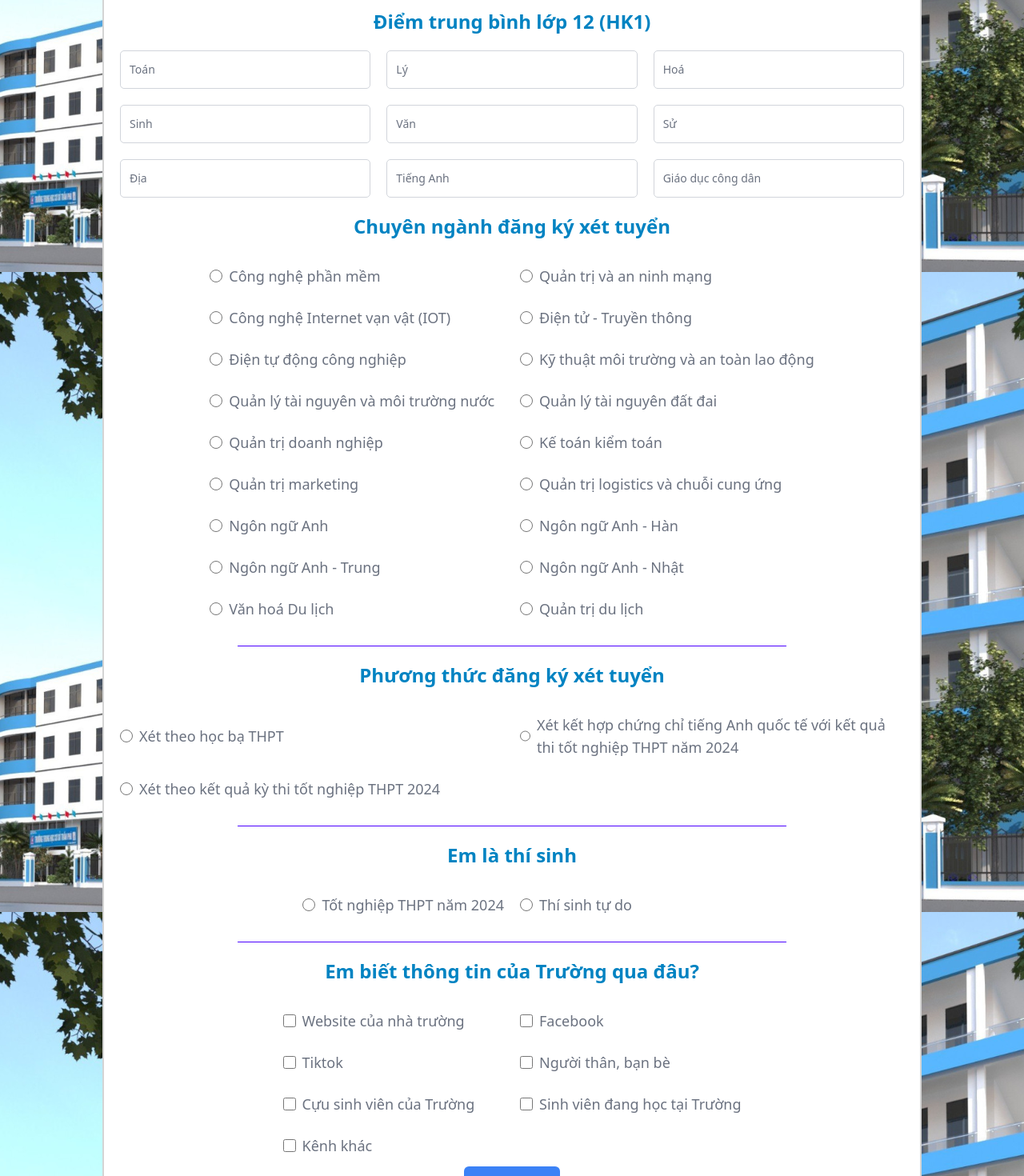
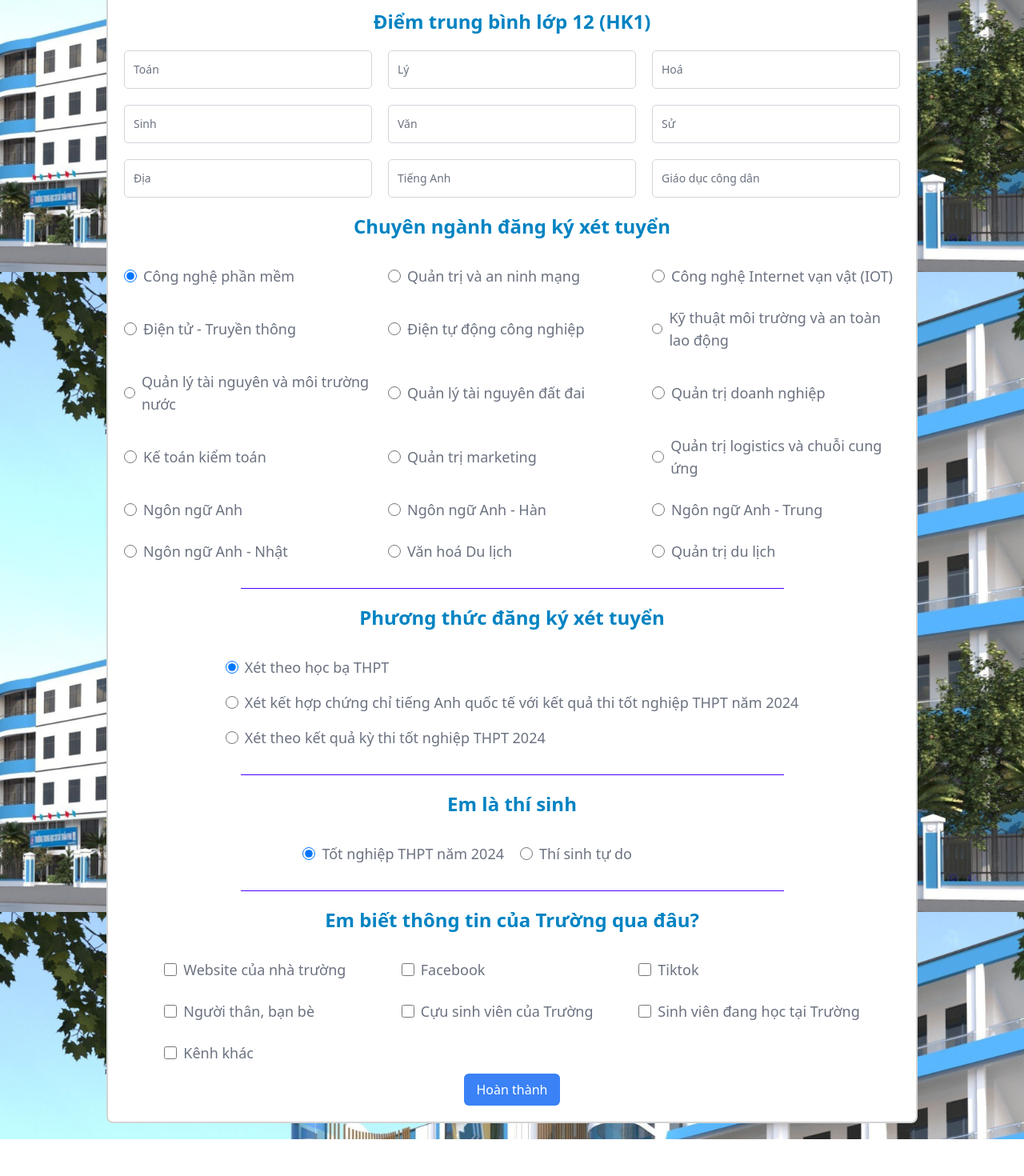
Before and after one commit to ngoc99hp/xeploaithpt, a React (Vite) app: page / in a window 1280 px wide. Shown: the part 460-1930 px from the top of the page at 80% size. After the commit the page ends 1884 px from the top, so only its background shows below. Built offline with nearby package versions, Linux system fonts and the light colour scheme.

Commit message:
new update

```diff
--- a/src/App.jsx
+++ b/src/App.jsx
@@ -1,4 +1,4 @@
-import { useState} from 'react'
+import { useState } from 'react'
 import Logo from './assets/xanhknen.png'
 // import BackgroundImage from './assets/anhnen.png'
 import BackgroundImage2 from './assets/bg2.jpg'
@@ -63,8 +63,57 @@ function App() {
     }
 
   ]
+  const dataWhereInfoSchool = [
+    {
+      name: 'Website của nhà trường'
+    },
+    {
+      name: 'Facebook'
+    },
+    {
+      name: 'Tiktok'
+    },
+    {
+      name: 'Người thân, bạn bè'
+    },
+    {
+      name: 'Cựu sinh viên của Trường'
+    },
+    {
+      name: 'Sinh viên đang học tại Trường'
+    },
+    {
+      name: 'Kênh khác'
+    }
+
+  ]
+  const dataAdmissionMethod = [
+    {
+      name: 'Xét theo học bạ THPT'
+    },
+    {
+      name: 'Xét kết hợp chứng chỉ tiếng Anh quốc tế với kết quả thi tốt nghiệp THPT năm 2024'
+    },
+    {
+      name: 'Xét theo kết quả kỳ thi tốt nghiệp THPT 2024'
+    }
+  ]
+
+  const dataCategory = [
+    {
+      name: 'Tốt nghiệp THPT năm 2024'
+    },
+    {
+      name: 'Thí sinh tự do'
+    }
+  ]
   //const backgroundImageUrl = `url(${BackgroundImage})`
   const backgroundImageUrl = `url(${BackgroundImage2})`
+  const [majorsRadio, setMajorsRadio] = useState(0)
+  const [admissionMethodRadio, setAdmissionMethodRadio] = useState(0)
+  const [categoryRadio, setCategoryRadio] = useState(0)
+  const [whereInfoSchoolCheckbox, setWhereInfoSchoolCheckbox] = useState([])
+
   const [isModalOpen, setIsModalOpen] = useState(false)
   const [province, setProvince] = useState()
   const [infor, setInfor] = useState({
@@ -85,7 +134,41 @@ function App() {
     ta12: "",
     gdcd12: ""
   })
-  console.log('12132')
+
+  const handleCheckBox = (name) => {
+    setWhereInfoSchoolCheckbox(prev => {
+      const isChecked = whereInfoSchoolCheckbox.includes(name)
+      if (isChecked) {
+        return whereInfoSchoolCheckbox.filter(i => i !== name)
+      } else {
+        return [...prev, name]
+      }
+    })
+  }
+
+  const handleSubmit = (e) => {
+    e.preventDefault()
+    const newData = {
+      email: infor.email,
+      name: infor.name,
+      phoneNumber: infor.phoneNumber,
+      school: infor.school,
+      toan12: infor.toan12,
+      ly12: infor.ly12,
+      hoa12: infor.hoa12,
+      sinh12: infor.sinh12,
+      van12: infor.van12,
+      su12: infor.su12,
+      dia12: infor.dia12,
+      ta12: infor.ta12,
+      gdcd12: infor.gdcd12,
+      majors: majorsRadio,
+      admissionMethod: admissionMethodRadio,
+      category: categoryRadio,
+      whereInfoSchool: whereInfoSchoolCheckbox
+    }
+    console.log(newData)
+  }
 
   return (
     <>
@@ -101,7 +184,8 @@ function App() {
         <h1 className="text-xl sm:text-2xl md:text-3xl lg:text-4xl text-center font-bold text-primary mb-[40px]">
           XẾP HẠNG HỌC SINH THPT 2024
         </h1>
-        <div className="w-[95%] sm:w-[90%] md:w-[85%] lg:w-[70%] xl:w-[80%] flex flex-col items-center border-solid border-2 border-neutral-300 rounded-lg mx-[5px] p-[10px] md:p-[20px] bg-white bg-opacity-90">
+        <form onSubmit={handleSubmit} className='w-[95%] sm:w-[90%] md:w-[85%] lg:w-[70%] xl:w-[80%]'>
+          <div className="flex flex-col items-center border-solid border-2 border-neutral-300 rounded-lg mx-[5px] p-[10px] md:p-[20px] bg-white bg-opacity-90">
             {/* Thông tin cá nhân */}
             <div className='w-full flex flex-col items-center'>
               <h3 className="text-2xl font-semibold py-[20px] text-primary">
@@ -109,9 +193,11 @@ function App() {
               </h3>
               <div className="w-full grid grid-cols-3 gap-[20px]">
                 <TextInput
+                  require
                   label={"Họ và tên"}
+                  id={"Họ và tên"}
                   value={infor.name}
-                onChange ={(e) => setInfor({ ...infor, name: e.target.value})}
+                  onChange ={(e) => setInfor({ ...infor, name: e.target.value })}
                 />
                 <Select
                   placeholder="Tỉnh / Thành phố"
@@ -120,7 +206,7 @@ function App() {
                     control: () => "!rounded-[5px]",
                     input: () => "!pr-2.5 !pb-2.5 !pt-4 !m-0",
                     valueContainer: () => "!p-[0_8px]",
-                  menu: () => "!z-[11]",
+                    menu: () => "!z-[11]"
                   }}
                   // options={provinces.result.map((item) => ({
                   //   value: item.code,
@@ -130,19 +216,25 @@ function App() {
                   onChange={setProvince}
                 />
                 <TextInput
+                  require
                   label={"Email"}
+                  id={"Email"}
                   value={infor.email}
-                onChange={(e) => setInfor({...infor, email: e.target.value})}
+                  onChange={(e) => setInfor({ ...infor, email: e.target.value })}
                 />
                 <TextInput
+                  require
                   label={"Số điện thoại"}
+                  id={"Số điện thoại"}
                   value={infor.phoneNumber}
-                onChange={(e) => setInfor({...infor, phoneNumber: e.target.value})}
+                  onChange={(e) => setInfor({ ...infor, phoneNumber: e.target.value })}
                 />
                 <TextInput
+                  require
                   label={"Trường THPT"}
+                  id={"Trường THPT"}
                   value={infor.school}
-                onChange={(e) => setInfor({...infor, school: e.target.value})}
+                  onChange={(e) => setInfor({ ...infor, school: e.target.value })}
                 />
 
               </div>
@@ -155,67 +247,101 @@ function App() {
               {/* Điểm trung bình học kì 1 lớp 12 */}
               <div className="w-full grid sm:grid-cols-2 md:grid-cols-3 gap-[20px]">
                 <TextInput
+                  type={'number'}
                   label={"Toán"}
                   value={infor.toan12}
-                onChange={(e) => setInfor({...infor, toan12: e.target.value})}
+                  onChange={(e) => setInfor({ ...infor, toan12: e.target.value })}
                   id={"add_toan12"}
-                // className={"w-[70%]"}
+                  min={'0'}
+                  max={'10'}
+                  require
+
                 />
                 <TextInput
+                  type={'number'}
                   label={"Lý"}
                   value={infor.ly12}
-                onChange={(e) => setInfor({...infor, ly12: e.target.value})}
+                  onChange={(e) => setInfor({ ...infor, ly12: e.target.value })}
                   id={"add_ly12"}
-                // className={"w-[70%]"}
+                  min={'0'}
+                  max={'10'}
+                  require
+
                 />
                 <TextInput
+                  type={'number'}
                   label={"Hoá"}
                   value={infor.hoa12}
-                onChange={(e) => setInfor({...infor, hoa12: e.target.value})}
+                  onChange={(e) => setInfor({ ...infor, hoa12: e.target.value })}
                   id={"add_hoa12"}
-                // className={"w-[70%]"}
+                  min={'0'}
+                  max={'10'}
+                  require
+
                 />
                 <TextInput
+                  type={'number'}
                   label={"Sinh"}
                   value={infor.sinh12}
-                onChange={(e) => setInfor({...infor, sinh12: e.target.value})}
+                  onChange={(e) => setInfor({ ...infor, sinh12: e.target.value })}
                   id={"add_sinh12"}
-                // className={"w-[70%]"}
+                  min={'0'}
+                  max={'10'}
+                  require
+
                 />
                 <TextInput
                   label={"Văn"}
                   value={infor.van12}
-                onChange={(e) => setInfor({...infor, van12: e.target.value})}
+                  onChange={(e) => setInfor({ ...infor, van12: e.target.value })}
                   id={"add_van12"}
-                // className={"w-[70%]"}
+                  min={'0'}
+                  max={'10'}
+                  require
+
                 />
                 <TextInput
+                  type={'number'}
                   label={"Sử"}
                   value={infor.su12}
-                onChange={(e) => setInfor({...infor, su12: e.target.value})}
+                  onChange={(e) => setInfor({ ...infor, su12: e.target.value })}
                   id={"add_su12"}
-                // className={"w-[70%]"}
+                  min={'0'}
+                  max={'10'}
+                  require
+
                 />
                 <TextInput
+                  type={'number'}
                   label={"Địa"}
                   value={infor.dia12}
-                onChange={(e) => setInfor({...infor, dia12: e.target.value})}
+                  onChange={(e) => setInfor({ ...infor, dia12: e.target.value })}
                   id={"add_dia12"}
-                // className={"w-[70%]"}
+                  min={'0'}
+                  max={'10'}
+                  require
+
                 />
                 <TextInput
+                  type={'number'}
                   label={"Tiếng Anh"}
                   value={infor.ta12}
-                onChange={(e) => setInfor({...infor, ta12: e.target.value})}
+                  onChange={(e) => setInfor({ ...infor, ta12: e.target.value })}
                   id={"add_ta12"}
-                // className={"w-[70%]"}
+                  min={'0'}
+                  max={'10'}
+                  require
+
                 />
                 <TextInput
+                  type={'number'}
                   label={"Giáo dục công dân"}
                   value={infor.gdcd12}
-                onChange={(e) => setInfor({...infor, gdcd12: e.target.value})}
+                  onChange={(e) => setInfor({ ...infor, gdcd12: e.target.value })}
                   id={"add_gdcd12"}
-                // className={"w-[70%]"}
+                  min={'0'}
+                  max={'10'}
+                  require
                 />
               </div>
             </div>
@@ -224,10 +350,17 @@ function App() {
               <h3 className="text-2xl font-semibold py-[20px] text-center text-primary">
                 Chuyên ngành đăng ký xét tuyển
               </h3>
-            <div className='grid grid-cols-2 gap-x-5 text-gray-500'>
+              <div className='grid grid-cols-3 gap-x-5 text-gray-500'>
                 {dataMajors.map((i, ind) => (
-                <div key={ind} className='flex items-center gap-2 py-1 my-2 cursor-pointer'>
-                  <input className='w-4 h-4' type="radio" name={i.name} id={ind} />
+                  <div key={ind} className='flex items-center gap-2 py-1 my-2 cursor-pointer hover:text-primary duration-200'>
+                    <input
+                      className='w-4 h-4'
+                      type="radio"
+                      name={i.name}
+                      checked={majorsRadio === ind}
+                      id={ind}
+                      onChange={() => setMajorsRadio(ind)}
+                    />
                     <label className='text-lg font-medium cursor-pointer' htmlFor={ind}>{i.name}</label>
                   </div>
                 ))}
@@ -239,19 +372,16 @@ function App() {
               <h3 className="text-2xl font-semibold py-[20px] text-center text-primary">
                 Phương thức đăng ký xét tuyển
               </h3>
-            <div className='grid grid-cols-2 gap-x-5 text-gray-500'>
-              <div className='flex items-center gap-2 py-1 my-2 cursor-pointer'>
-                <input className='w-4 h-4' type="radio" name='Xét theo học bạ THPT' id='Xét theo học bạ THPT' />
-                <label className='text-lg font-medium cursor-pointer' htmlFor='Xét theo học bạ THPT'>Xét theo học bạ THPT</label>
+              <div className='text-gray-500'>
+                {dataAdmissionMethod.map((i, ind) => (
+                  <div key={ind} className='flex items-center gap-2 py-1 my-2 cursor-pointer hover:text-primary duration-200'>
+                    <input className='w-4 h-4' type="radio" name={i.name} id={i.name}
+                      checked={ind === admissionMethodRadio}
+                      onChange={() => setAdmissionMethodRadio(ind)}
+                    />
+                    <label className='text-lg font-medium cursor-pointer' htmlFor={i.name}>{i.name}</label>
                   </div>
-              <div className='flex items-center gap-2 py-1 my-2 cursor-pointer'>
-                <input className='w-4 h-4' type="radio" name='Xét kết hợp chứng chỉ tiếng Anh quốc tế với kết quả thi tốt nghiệp THPT năm 2024' id='Xét kết hợp chứng chỉ tiếng Anh quốc tế với kết quả thi tốt nghiệp THPT năm 2024' />
-                <label className='text-lg font-medium cursor-pointer' htmlFor='Xét kết hợp chứng chỉ tiếng Anh quốc tế với kết quả thi tốt nghiệp THPT năm 2024'>Xét kết hợp chứng chỉ tiếng Anh quốc tế với kết quả thi tốt nghiệp THPT năm 2024</label>
-              </div>
-              <div className='flex items-center gap-2 py-1 my-2 cursor-pointer'>
-                <input className='w-4 h-4' type="radio" name='Xét theo kết quả kỳ thi tốt nghiệp THPT 2024' id='Xét theo kết quả kỳ thi tốt nghiệp THPT 2024' />
-                <label className='text-lg font-medium cursor-pointer' htmlFor='Xét theo kết quả kỳ thi tốt nghiệp THPT 2024'>Xét theo kết quả kỳ thi tốt nghiệp THPT 2024</label>
-              </div>
+                ))}
               </div>
               <span className='block w-[70%] h-[1px] bg-primary mx-auto mt-5'></span>
             </div>
@@ -261,14 +391,15 @@ function App() {
                 Em là thí sinh
               </h3>
               <div className='grid grid-cols-2 gap-x-5 text-gray-500'>
-              <div className='flex items-center gap-2 py-1 my-2 cursor-pointer'>
-                <input className='w-4 h-4' type="radio" name='Tốt nghiệp THPT năm 2024' id='Tốt nghiệp THPT năm 2024' />
-                <label className='text-lg font-medium cursor-pointer' htmlFor='Tốt nghiệp THPT năm 2024'>Tốt nghiệp THPT năm 2024</label>
+                {dataCategory.map((i, ind) => (
+                  <div key={ind} className='flex items-center gap-2 py-1 my-2 cursor-pointer hover:text-primary duration-200'>
+                    <input className='w-4 h-4' type="radio" name={i.name} id={i.name}
+                      checked={ind === categoryRadio}
+                      onChange={() => setCategoryRadio(ind)}
+                    />
+                    <label className='text-lg font-medium cursor-pointer' htmlFor={i.name}>{i.name}</label>
                   </div>
-              <div className='flex items-center gap-2 py-1 my-2 cursor-pointer'>
-                <input className='w-4 h-4' type="radio" name='Thí sinh tự do' id='Thí sinh tự do' />
-                <label className='text-lg font-medium cursor-pointer' htmlFor='Thí sinh tự do'>Thí sinh tự do</label>
-              </div>
+                ))}
               </div>
               <span className='block w-[70%] h-[1px] bg-primary mx-auto mt-5'></span>
             </div>
@@ -277,77 +408,28 @@ function App() {
               <h3 className="text-2xl font-semibold py-[20px] text-center text-primary">
                 Em biết thông tin của Trường qua đâu?
               </h3>
-            <div className='grid grid-cols-2 gap-x-5 text-gray-500'>
-              <div className='flex items-center gap-2 py-1 my-2 cursor-pointer'>
-                <input className='w-4 h-4' type="checkbox" name='Website của nhà trường' id='Website của nhà trường' />
-                <label className='text-lg font-medium cursor-pointer' htmlFor='Website của nhà trường'>Website của nhà trường</label>
+              <div className='grid grid-cols-3 gap-x-5 text-gray-500'>
+                {dataWhereInfoSchool.map((i, ind) => (
+                  <div key={ind} className='flex items-center gap-2 py-1 my-2 cursor-pointer hover:text-primary duration-200'>
+                    <input
+                      className='w-4 h-4'
+                      type="checkbox" name={i.name} id={i.name}
+                      checked={whereInfoSchoolCheckbox.includes(i.name)}
+                      onChange={() => handleCheckBox(i.name)}
+                    />
+                    <label className='text-lg font-medium cursor-pointer' htmlFor={i.name}>{i.name}</label>
                   </div>
-              <div className='flex items-center gap-2 py-1 my-2 cursor-pointer'>
-                <input className='w-4 h-4' type="checkbox" name='Faceboo' id='Faceboo' />
-                <label className='text-lg font-medium cursor-pointer' htmlFor='Faceboo'>Facebook</label>
-              </div>
-              <div className='flex items-center gap-2 py-1 my-2 cursor-pointer'>
-                <input className='w-4 h-4' type="checkbox" name='Tiktok' id='Tiktok' />
-                <label className='text-lg font-medium cursor-pointer' htmlFor='Tiktok'>Tiktok</label>
-              </div>
-              <div className='flex items-center gap-2 py-1 my-2 cursor-pointer'>
-                <input className='w-4 h-4' type="checkbox" name='Người thân, bạn bè' id='Người thân, bạn bè' />
-                <label className='text-lg font-medium cursor-pointer' htmlFor='Người thân, bạn bè'>Người thân, bạn bè</label>
-              </div>
-              <div className='flex items-center gap-2 py-1 my-2 cursor-pointer'>
-                <input className='w-4 h-4' type="checkbox" name='Cựu sinh viên của Trường' id='Cựu sinh viên của Trường' />
-                <label className='text-lg font-medium cursor-pointer' htmlFor='Cựu sinh viên của Trường'>Cựu sinh viên của Trường</label>
-              </div>
-              <div className='flex items-center gap-2 py-1 my-2 cursor-pointer'>
-                <input className='w-4 h-4' type="checkbox" name='Sinh viên đang học tại Trường' id='Sinh viên đang học tại Trường' />
-                <label className='text-lg font-medium cursor-pointer' htmlFor='Sinh viên đang học tại Trường'>Sinh viên đang học tại Trường</label>
-              </div>
-              <div className='flex items-center gap-2 py-1 my-2 cursor-pointer'>
-                <input className='w-4 h-4' type="checkbox" name='Kênh khác' id='Kênh khác' />
-                <label className='text-lg font-medium cursor-pointer' htmlFor='Kênh khác'>Kênh khác</label>
+                ))}
               </div>
             </div>
-          </div>
-
-
             <button
               className="bg-blue-500 text-white px-4 py-2 rounded-md hover:bg-blue-600 focus:outline-none focus:ring focus:border-blue-300"
+              type='submit'
             >
               Hoàn thành
             </button>
-          {isModalOpen && (
-            <div className="fixed inset-0 flex items-center justify-center bg-black bg-opacity-50 z-50">
-              <div className="bg-white p-8 rounded-md max-w-md w-full relative mx-[10px] sm:m-0">
-                <button
-                  className="absolute top-2 right-2 text-gray-500 hover:text-gray-700 focus:outline-none"
-                  onClick={setIsModalOpen(false)}
-                >
-                  <svg
-                    xmlns="http://www.w3.org/2000/svg"
-                    fill="none"
-                    viewBox="0 0 24 24"
-                    stroke="currentColor"
-                    className="h-6 w-6"
-                  >
-                    <path
-                      strokeLinecap="round"
-                      strokeLinejoin="round"
-                      strokeWidth="2"
-                      d="M6 18L18 6M6 6l12 12"
-                    />
-                  </svg>
-                </button>
-                <h2 className="text-2xl font-bold mb-4">Kết quả:</h2>
-                <p className="mb-4">
-                  Điểm trung bình:
-                </p>
-                <p className="mb-8">
-                  phong
-                </p>
           </div>
-            </div>
-          )}
-        </div>
+        </form>
       </div>
     </>
   );
--- a/src/textInput.jsx
+++ b/src/textInput.jsx
@@ -4,16 +4,20 @@ const TextInput = ({
   step,
   label,
   isRequire,
+  require,
   className,
   type,
   disable,
   id,
-  onChange
+  onChange,
+  min,
+  max
 }) => {
 
   return (
     <div className={` ${className ? className : ""} w-full relative `}>
       <input
+        required={require ? require : false}
         disabled={disable}
         autoComplete="off"
         type={type ? type : "text"}
@@ -25,6 +29,8 @@ const TextInput = ({
         value={value}
         step={step}
         onChange={onChange}
+        min={min}
+        max={max}
       />
       <label
         htmlFor={id}
@@ -43,4 +49,4 @@ const TextInput = ({
   );
 };
 
-export default TextInput;
+export default TextInput
```
Lines whose indentation alone changed are shown as unchanged.
